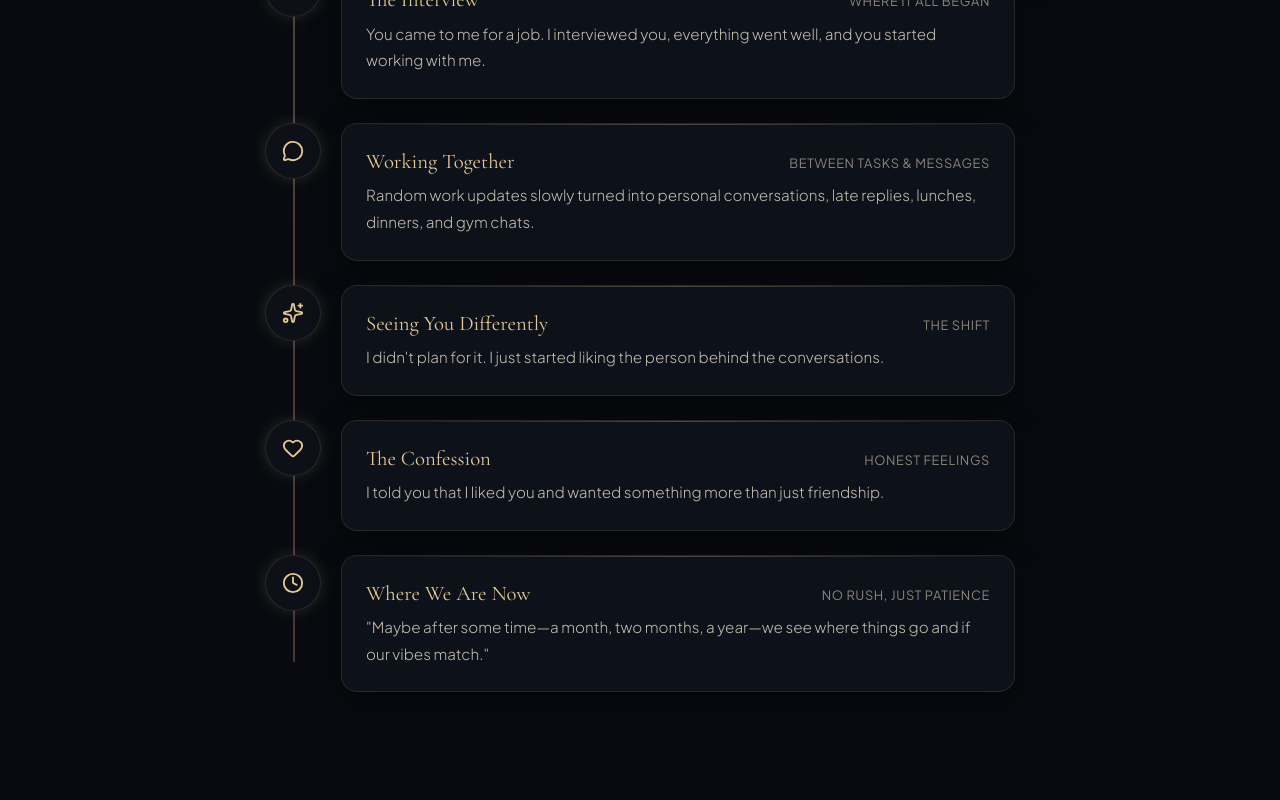
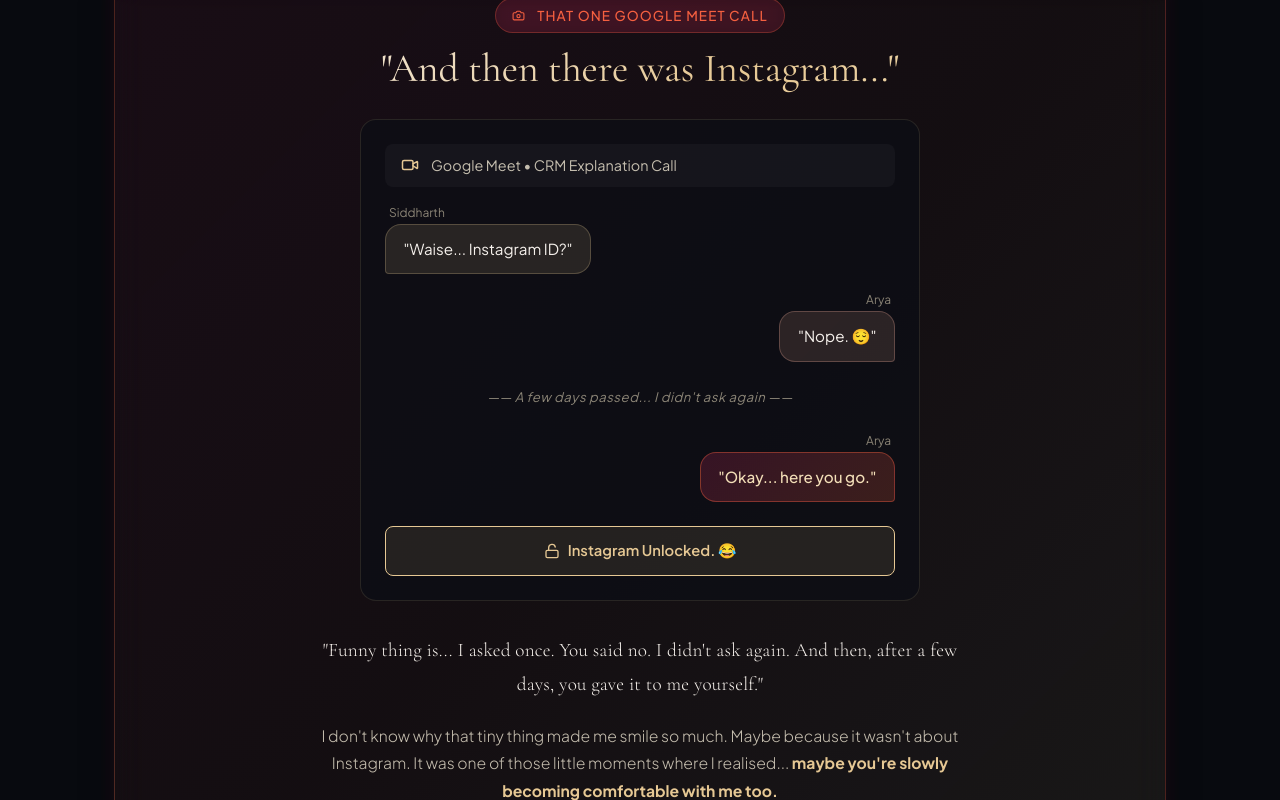
Before and after one commit to sidsahu4570-droid/Arya, a React (Vite) app: page / in a window 1280 px wide. Shown: the part 1400-2200 px from the top of the page. Built offline with nearby package versions, Linux system fonts and the light colour scheme; a web font is replaced by a local one.

Commit message:
Add Instagram moment to How This Started section

```diff
--- a/src/sections/HowItStartedSection.jsx
+++ b/src/sections/HowItStartedSection.jsx
@@ -2,7 +2,7 @@
 import { motion } from 'framer-motion';
 import SectionHeader from '../components/SectionHeader';
 import GlassCard from '../components/GlassCard';
-import { Briefcase, MessageCircle, Heart, Clock, Sparkles } from 'lucide-react';
+import { Briefcase, MessageCircle, Heart, Clock, Sparkles, Video, Camera, Unlock } from 'lucide-react';
 
 export default function HowItStartedSection() {
   const timelineEvents = [
@@ -13,16 +13,22 @@
       description: 'You came to me for a job. I interviewed you, everything went well, and you started working with me.'
     },
     {
-      icon: MessageCircle,
+      icon: Briefcase,
       title: 'Working Together',
-      subtitle: 'Between tasks & messages',
-      description: 'Random work updates slowly turned into personal conversations, late replies, lunches, dinners, and gym chats.'
+      subtitle: 'Professional chemistry',
+      description: 'Work updates, project discussions, and learning how we solve problems together.'
     },
     {
-      icon: Sparkles,
-      title: 'Seeing You Differently',
+      icon: Video,
+      title: 'Google Meet & Instagram',
       subtitle: 'The shift',
-      description: 'I didn\'t plan for it. I just started liking the person behind the conversations.'
+      description: 'At the very end of explaining the CRM call... I casually asked for your Instagram ID.'
+    },
+    {
+      icon: MessageCircle,
+      title: 'More Conversations',
+      subtitle: 'Beyond work',
+      description: 'Random messages, late replies, lunches, dinners, gym chats, and sharing small daily moments.'
     },
     {
       icon: Heart,
@@ -54,6 +60,119 @@
         </p>
       </GlassCard>
 
+      {/* SPECIAL FEATURE CARD: "And then there was Instagram..." */}
+      <GlassCard
+        className="mb-16"
+        style={{
+          background: 'linear-gradient(135deg, rgba(225, 48, 108, 0.08) 0%, rgba(245, 96, 64, 0.05) 50%, rgba(230, 200, 148, 0.08) 100%)',
+          borderColor: 'rgba(245, 96, 64, 0.25)',
+          boxShadow: '0 15px 35px rgba(0, 0, 0, 0.3), 0 0 20px rgba(225, 48, 108, 0.1)'
+        }}
+      >
+        <div style={{ textAlign: 'center', marginBottom: '1.5rem' }}>
+          <span className="badge-pill mb-3" style={{ background: 'rgba(225, 48, 108, 0.15)', color: '#f56040', borderColor: 'rgba(245, 96, 64, 0.3)' }}>
+            <Camera size={13} style={{ marginRight: '4px' }} /> That One Google Meet Call
+          </span>
+          <h3 className="font-serif text-gradient-gold" style={{ fontSize: 'clamp(1.8rem, 4vw, 2.5rem)', marginTop: '0.5rem' }}>
+            "And then there was Instagram..."
+          </h3>
+        </div>
+
+        {/* Dialogue Visualizer */}
+        <div
+          style={{
+            maxWidth: '560px',
+            margin: '0 auto 2rem',
+            background: 'rgba(12, 15, 22, 0.7)',
+            borderRadius: 'var(--radius-md)',
+            border: '1px solid var(--border-glass)',
+            padding: '1.5rem',
+            display: 'flex',
+            flexDirection: 'column',
+            gap: '1rem'
+          }}
+        >
+          {/* Step 1: Google Meet */}
+          <div style={{ display: 'flex', alignItems: 'center', gap: '0.75rem', padding: '0.6rem 1rem', background: 'rgba(255,255,255,0.03)', borderRadius: 'var(--radius-sm)' }}>
+            <Video size={18} className="text-gold" />
+            <span style={{ fontSize: '0.9rem', color: 'var(--text-secondary)' }}>Google Meet • CRM Explanation Call</span>
+          </div>
+
+          {/* Step 2: Me Asking */}
+          <div style={{ alignSelf: 'flex-start', maxWidth: '80%' }}>
+            <div style={{ fontSize: '0.75rem', color: 'var(--text-muted)', marginBottom: '2px', marginLeft: '4px' }}>Siddharth</div>
+            <div style={{ background: 'rgba(230, 200, 148, 0.12)', border: '1px solid rgba(230, 200, 148, 0.25)', padding: '0.75rem 1.1rem', borderRadius: '16px 16px 16px 4px', color: 'var(--text-primary)', fontSize: '0.95rem' }}>
+              "Waise... Instagram ID?"
+            </div>
+          </div>
+
+          {/* Step 3: Arya saying Nope */}
+          <div style={{ alignSelf: 'flex-end', maxWidth: '80%' }}>
+            <div style={{ fontSize: '0.75rem', color: 'var(--text-muted)', marginBottom: '2px', marginRight: '4px', textAlign: 'right' }}>Arya</div>
+            <div style={{ background: 'rgba(223, 158, 142, 0.15)', border: '1px solid rgba(223, 158, 142, 0.3)', padding: '0.75rem 1.1rem', borderRadius: '16px 16px 4px 16px', color: 'var(--text-primary)', fontSize: '0.95rem' }}>
+              "Nope. 😌"
+            </div>
+          </div>
+
+          {/* Transition Divider */}
+          <div style={{ textAlign: 'center', margin: '0.5rem 0', color: 'var(--text-muted)', fontSize: '0.82rem', fontStyle: 'italic', letterSpacing: '0.04em' }}>
+            —— A few days passed... I didn't ask again ——
+          </div>
+
+          {/* Step 4: Arya giving it */}
+          <div style={{ alignSelf: 'flex-end', maxWidth: '80%' }}>
+            <div style={{ fontSize: '0.75rem', color: 'var(--text-muted)', marginBottom: '2px', marginRight: '4px', textAlign: 'right' }}>Arya</div>
+            <div style={{ background: 'linear-gradient(135deg, rgba(225, 48, 108, 0.2), rgba(245, 96, 64, 0.2))', border: '1px solid rgba(245, 96, 64, 0.4)', padding: '0.75rem 1.1rem', borderRadius: '16px 16px 4px 16px', color: 'var(--accent-gold-light)', fontSize: '0.95rem', fontWeight: 500 }}>
+              "Okay... here you go."
+            </div>
+          </div>
+
+          {/* Step 5: Unlocked Badge */}
+          <motion.div
+            initial={{ opacity: 0, scale: 0.9 }}
+            whileInView={{ opacity: 1, scale: 1 }}
+            viewport={{ once: true }}
+            style={{
+              textAlign: 'center',
+              padding: '0.75rem',
+              background: 'rgba(230, 200, 148, 0.1)',
+              borderRadius: 'var(--radius-sm)',
+              border: '1px solid var(--accent-gold)',
+              color: 'var(--accent-gold)',
+              fontWeight: 600,
+              fontSize: '0.92rem',
+              display: 'flex',
+              alignItems: 'center',
+              justifyContent: 'center',
+              gap: '0.5rem',
+              marginTop: '0.5rem'
+            }}
+          >
+            <Unlock size={16} />
+            <span>Instagram Unlocked. 😂</span>
+          </motion.div>
+        </div>
+
+        {/* Narrative Reflection */}
+        <div style={{ maxWidth: '650px', margin: '0 auto', textAlign: 'center' }}>
+          <p className="font-serif text-subtitle" style={{ fontSize: '1.2rem', color: 'var(--text-primary)', lineHeight: 1.8, marginBottom: '1.25rem' }}>
+            "Funny thing is... I asked once. You said no. I didn't ask again. And then, after a few days, you gave it to me yourself."
+          </p>
+
+          <p style={{ color: 'var(--text-secondary)', fontSize: '0.98rem', lineHeight: 1.75, marginBottom: '1.25rem' }}>
+            I don't know why that tiny thing made me smile so much. Maybe because it wasn't about Instagram. It was one of those little moments where I realised... <strong className="text-gold">maybe you're slowly becoming comfortable with me too.</strong>
+          </p>
+
+          <p className="font-serif text-muted mb-4" style={{ fontSize: '1.1rem', fontStyle: 'italic' }}>
+            "Maybe it meant nothing. Maybe it meant something. I'll let you decide what it meant."
+          </p>
+
+          <div style={{ display: 'inline-flex', padding: '0.6rem 1.25rem', borderRadius: 'var(--radius-full)', background: 'rgba(255, 255, 255, 0.04)', border: '1px solid var(--border-glass)', fontSize: '0.88rem', color: 'var(--accent-gold)' }}>
+            CRM ➔ Google Meet ➔ Instagram — That's a surprisingly interesting career progression. 😂
+          </div>
+        </div>
+      </GlassCard>
+
       {/* Interactive Timeline */}
       <div style={{ position: 'relative', maxWidth: '750px', margin: '0 auto' }}>
         {/* Timeline connecting line */}
@@ -79,7 +198,7 @@
                 initial={{ opacity: 0, x: -30 }}
                 whileInView={{ opacity: 1, x: 0 }}
                 viewport={{ once: true, margin: '-50px' }}
-                transition={{ duration: 0.6, delay: idx * 0.15 }}
+                transition={{ duration: 0.6, delay: idx * 0.12 }}
                 style={{ display: 'flex', gap: '1.25rem', alignItems: 'flex-start' }}
               >
                 <div
```
